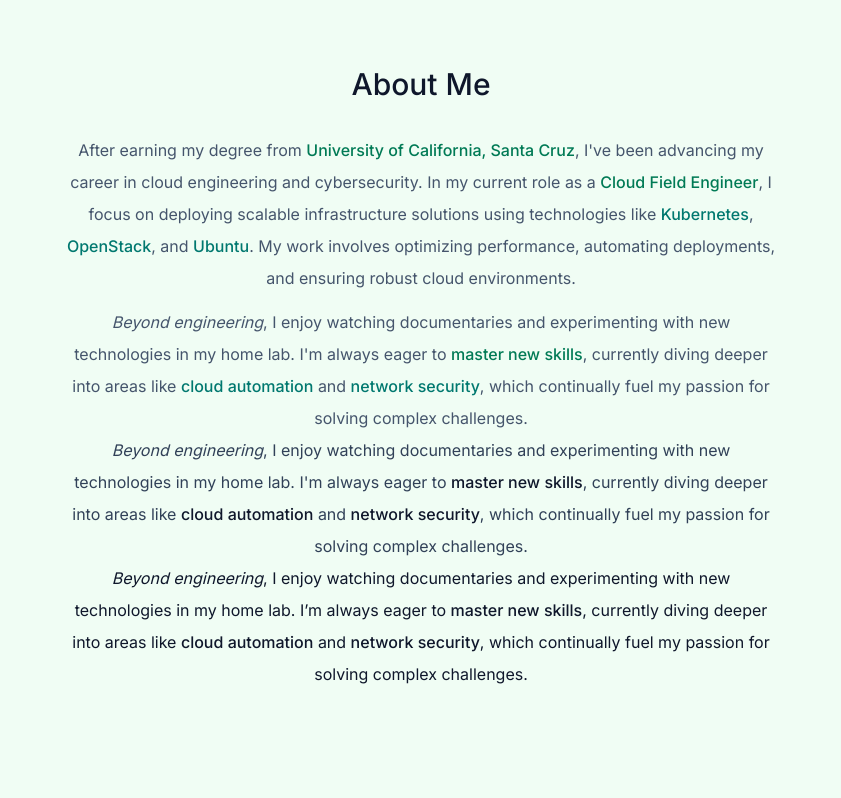
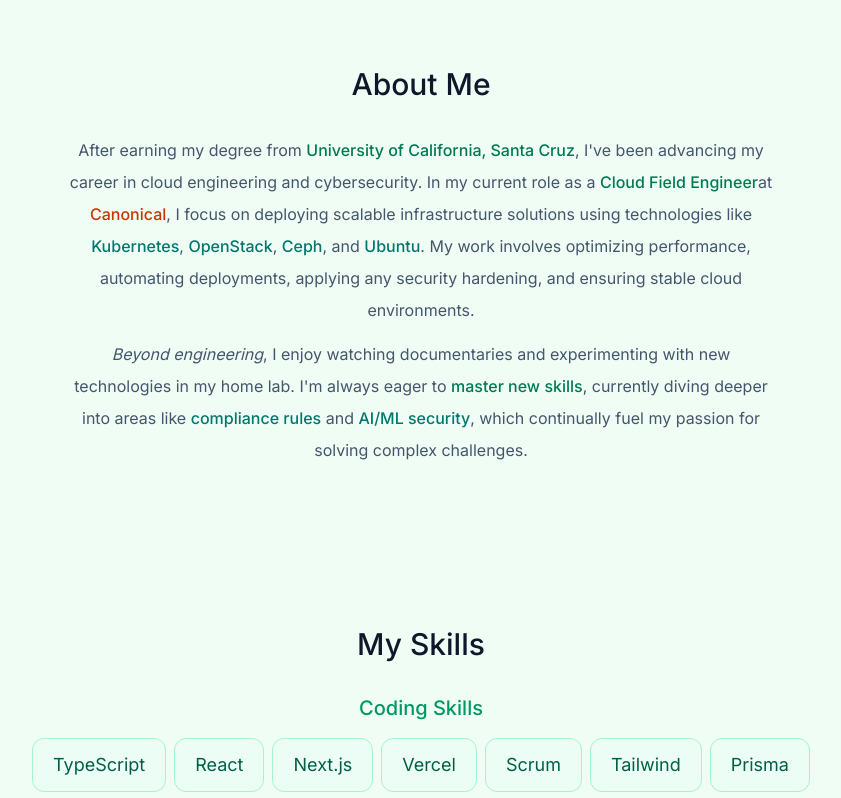
Before and after one commit to Adithya-Rajendran/portfolio-website, a Next.js app: page /portfolio in a window 1280 px wide. Shown: the part 920-1718 px from the top of the page, without its empty margins (219-1060 px from the left). Built offline with nearby package versions, Linux system fonts and the light colour scheme.

Commit message:
Updated content

```diff
--- a/app/page.tsx
+++ b/app/page.tsx
@@ -160,7 +160,7 @@
                     <span className="font-semibold text-emerald-700 dark:text-emerald-400">
                         Canonical
                     </span>
-                    , specializing in deploying and optimizing cloud
+                    , specializing in deploying, optimizing, and securing cloud
                     infrastructure with{" "}
                     <span className="font-semibold text-teal-700 dark:text-cyan-400">
                         OpenStack
@@ -169,9 +169,13 @@
                     <span className="font-semibold text-teal-700 dark:text-cyan-400">
                         Kubernetes
                     </span>
+                    ,{" "}
+                    <span className="font-semibold text-teal-700 dark:text-cyan-400">
+                        Ceph
+                    </span>
                     , and{" "}
                     <span className="font-semibold text-teal-700 dark:text-cyan-400">
-                        Ubuntu
+                        Linux
                     </span>{" "}
                     systems.
                 </p>
--- a/app/robots.ts
+++ b/app/robots.ts
@@ -5,7 +5,7 @@
         rules: {
             userAgent: "*",
             allow: "/",
-            disallow: "/studio/",
+            disallow: ["/admin/", "/api/", "/studio/"],
         },
         sitemap: "https://adithya-rajendran.com/sitemap.xml",
     };
--- a/components/portfolio/about.tsx
+++ b/components/portfolio/about.tsx
@@ -22,44 +22,54 @@
                 <span className="font-medium text-emerald-700 dark:text-emerald-400">
                     University of California, Santa Cruz
                 </span>
-                , I've been advancing my career in cloud engineering and cybersecurity.
-                In my current role as a{" "}
-                <span className="font-medium text-emerald-700 dark:text-emerald-400">Cloud Field Engineer</span>, I focus on deploying
-                scalable infrastructure solutions using technologies like{" "}
-                <span className="font-medium text-teal-700 dark:text-cyan-400">Kubernetes</span>,{" "}
-                <span className="font-medium text-teal-700 dark:text-cyan-400">OpenStack</span>, and{" "}
-                <span className="font-medium text-teal-700 dark:text-cyan-400">Ubuntu</span>. My work involves optimizing
-                performance, automating deployments, and ensuring robust cloud environments.
+                , I've been advancing my career in cloud engineering and
+                cybersecurity. In my current role as a{" "}
+                <span className="font-medium text-emerald-700 dark:text-emerald-400">
+                    Cloud Field Engineer
+                </span>
+                at{" "}
+                <span className="font-medium text-orange-700 dark:text-orange-500">
+                    Canonical
+                </span>
+                , I focus on deploying scalable infrastructure solutions using
+                technologies like{" "}
+                <span className="font-medium text-teal-700 dark:text-cyan-400">
+                    Kubernetes
+                </span>
+                ,{" "}
+                <span className="font-medium text-teal-700 dark:text-cyan-400">
+                    OpenStack
+                </span>
+                ,{" "}
+                <span className="font-medium text-teal-700 dark:text-cyan-400">
+                    Ceph
+                </span>
+                , and{" "}
+                <span className="font-medium text-teal-700 dark:text-cyan-400">
+                    Ubuntu
+                </span>
+                . My work involves optimizing performance, automating
+                deployments, applying any security hardening, and ensuring
+                stable cloud environments.
             </p>
 
             <p className="text-slate-600 dark:text-slate-300">
-                <span className="italic">Beyond engineering</span>, I enjoy watching documentaries
-                and experimenting with new technologies in my home lab. I'm always eager to{" "}
-                <span className="font-medium text-emerald-700 dark:text-emerald-400">master new skills</span>, currently diving deeper
-                into areas like{" "}
-                <span className="font-medium text-teal-700 dark:text-cyan-400">cloud automation</span> and{" "}
-                <span className="font-medium text-teal-700 dark:text-cyan-400">network security</span>, which continually
-                fuel my passion for solving complex challenges.
-            </p>
-
-            <p className="text-slate-700 dark:text-slate-300">
-                <span className="italic">Beyond engineering</span>, I enjoy watching documentaries
-                and experimenting with new technologies in my home lab. I'm always eager to{" "}
-                <span className="font-medium text-slate-900 dark:text-emerald-400">master new skills</span>, currently diving deeper
-                into areas like{" "}
-                <span className="font-medium text-slate-900 dark:text-cyan-400">cloud automation</span> and{" "}
-                <span className="font-medium text-slate-900 dark:text-cyan-400">network security</span>, which continually
-                fuel my passion for solving complex challenges.
-            </p>
-
-            <p>
-                <span className="italic">Beyond engineering</span>, I enjoy watching documentaries
-                and experimenting with new technologies in my home lab. I’m always eager to{" "}
-                <span className="font-medium">master new skills</span>, currently diving deeper
-                into areas like{" "}
-                <span className="font-medium">cloud automation</span> and{" "}
-                <span className="font-medium">network security</span>, which continually
-                fuel my passion for solving complex challenges.
+                <span className="italic">Beyond engineering</span>, I enjoy
+                watching documentaries and experimenting with new technologies
+                in my home lab. I'm always eager to{" "}
+                <span className="font-medium text-emerald-700 dark:text-emerald-400">
+                    master new skills
+                </span>
+                , currently diving deeper into areas like{" "}
+                <span className="font-medium text-teal-700 dark:text-cyan-400">
+                    compliance rules
+                </span>{" "}
+                and{" "}
+                <span className="font-medium text-teal-700 dark:text-cyan-400">
+                    AI/ML security
+                </span>
+                , which continually fuel my passion for solving complex
+                challenges.
             </p>
         </motion.section>
     );
--- a/lib/data.ts
+++ b/lib/data.ts
@@ -85,7 +85,7 @@
             "In my role as a Cloud Field Engineer, I collaborated with clients to deploy and optimize cloud infrastructure solutions, leveraging technologies like OpenStack, Kubernetes, and Ubuntu-based systems.",
             "Delivered tailored consulting to enhance scalability and performance, aligning infrastructure with enterprise needs.",
             "Automated deployment processes using Juju and MAAS (Metal as a Service), streamlining cloud operations and reducing manual workloads.",
-            "Facilitated technical troubleshooting and system integration, ensuring reliability and efficiency for customer environments."
+            "Facilitated technical troubleshooting and system integration, ensuring reliability and efficiency for customer environments.",
         ],
         icon: React.createElement(BsShieldLock),
         date: "May 2024 - Present",
@@ -133,46 +133,6 @@
 
 export const projectsData: readonly ProjectType[] = [
     {
-        title: "NextJS Portfolio + Blog Website",
-        description:
-            "This website that you are viewing! Redesigned my personal portfolio to elevate the user experience, utilizing Next.js for improved SEO and Tailwind CSS for a modern aesthetic. Integrated Framer Motion for fluid animations and React Markdown for seamless blog content management.",
-        tags: ["NextJS", "Typescript", "APIs", "Javascript", "Caching"],
-        imageUrl: nextImg,
-        link: {
-            title: "Source Code",
-            link: "https://github.com/Adithya-Rajendran/portfolio-website",
-        },
-    },
-    {
-        title: "Active Directory Lab",
-        description:
-            "Constructed a simulated network using Active Directory, complete with automated SIEM alerts via Wazuh, to demonstrate and document common security threats and defense mechanisms.",
-        tags: [
-            "Active Directory",
-            "Automation",
-            "SIEM",
-            "Pentesting",
-            "Wazuh",
-            "Pfsense",
-        ],
-        imageUrl: adImg,
-        link: {
-            title: "Blog post",
-            link: "https://adithya-rajendran.com/blogs/active-directory-lab",
-        },
-    },
-    {
-        title: "Django Portfolio + CMS",
-        description:
-            "Developed a portfolio site with an integrated Content Management System (CMS) using Django, featuring robust data validation and Postgres for reliable data storage, enhancing content management efficiency.",
-        tags: ["Django", "PostgreDB", "Docker", "HTML", "Python"],
-        imageUrl: djangoImg,
-        link: {
-            title: "Source Code",
-            link: "https://github.com/Adithya-Rajendran/portfolioWebsite",
-        },
-    },
-    {
         title: "Home-Lab",
         description:
             "Established a comprehensive home-lab setup, fostering independent learning and practical understanding of Virtualization, Linux/Unix environments, and DevSecOps best practices.",
@@ -184,6 +144,17 @@
             "DevSecOps",
         ],
         imageUrl: serverImg,
+    },
+    {
+        title: "NextJS Portfolio + Blog Website",
+        description:
+            "This website that you are viewing! Redesigned my personal portfolio to elevate the user experience, utilizing Next.js for improved SEO and Tailwind CSS for a modern aesthetic. Integrated Framer Motion for fluid animations and React Markdown for seamless blog content management.",
+        tags: ["NextJS", "Typescript", "APIs", "Javascript", "Caching"],
+        imageUrl: nextImg,
+        link: {
+            title: "Source Code",
+            link: "https://github.com/Adithya-Rajendran/portfolio-website",
+        },
     },
     {
         title: "Web-app Directory Search Tool",
@@ -255,6 +226,17 @@
             link: "https://tryhackme.com/p/Cagmas",
         },
     },
+    {
+        title: "Django Portfolio + CMS",
+        description:
+            "Developed a portfolio site with an integrated Content Management System (CMS) using Django, featuring robust data validation and Postgres for reliable data storage, enhancing content management efficiency.",
+        tags: ["Django", "PostgreDB", "Docker", "HTML", "Python"],
+        imageUrl: djangoImg,
+        link: {
+            title: "Source Code",
+            link: "https://github.com/Adithya-Rajendran/portfolioWebsite",
+        },
+    },
 ] as const;
 
 export const devopskillsData: readonly string[] = [
```
Also changed, not shown: components/hero-section.tsx (deleted, +0 -19 lines).
